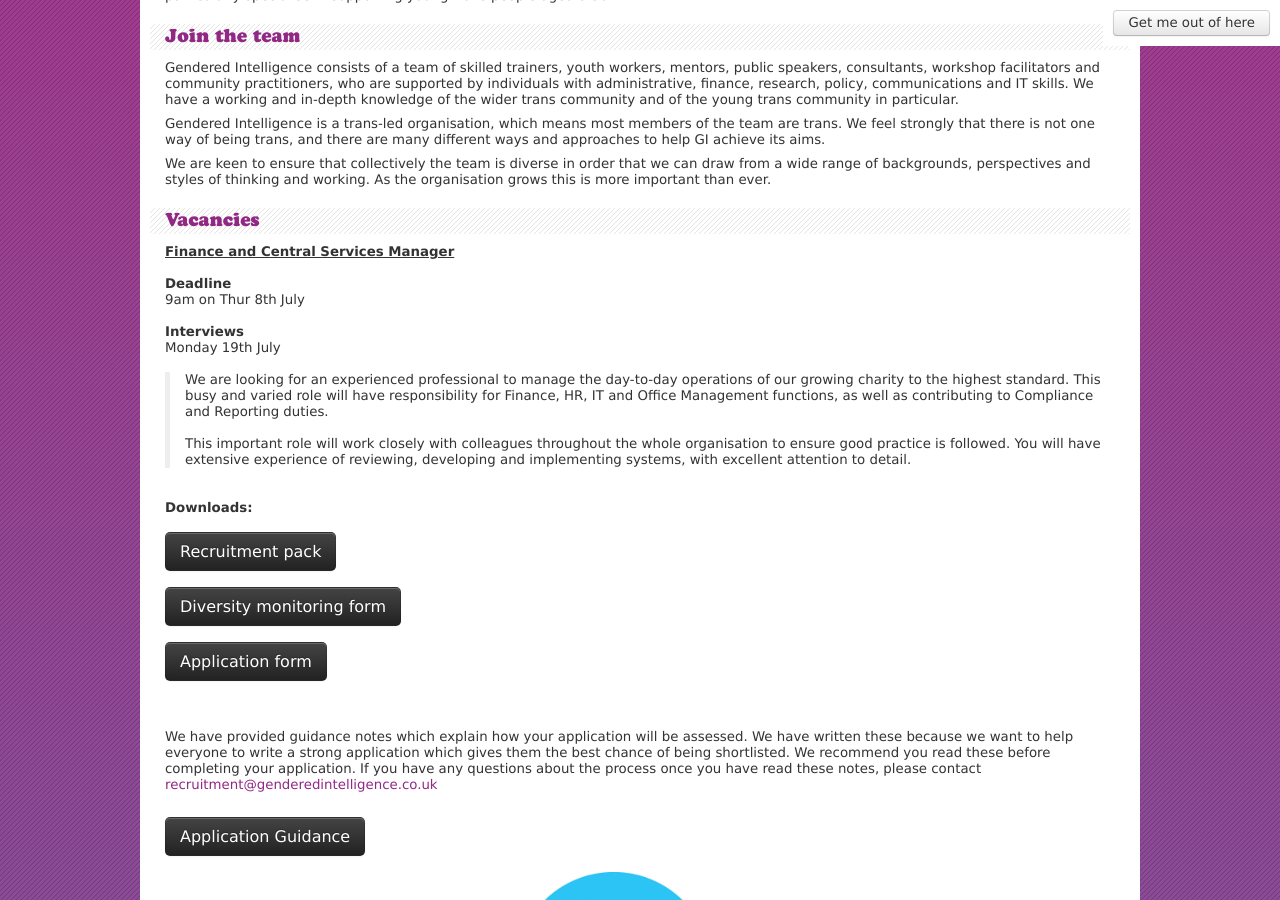
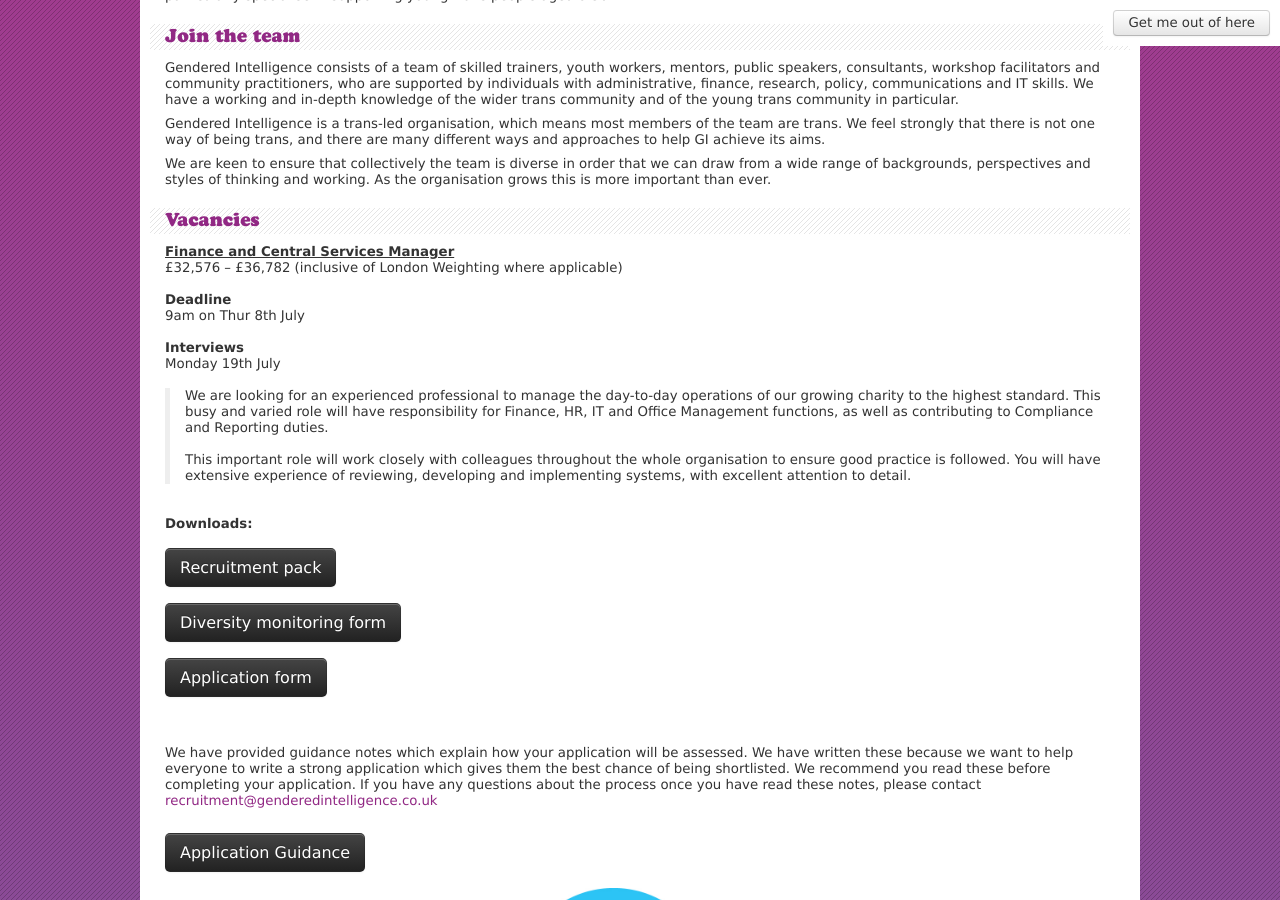
Before and after one commit to gracehagger/genderedintelligence.co.uk, a Jekyll site: the page built from about/join-the-team.html, in a window 1280 px wide and 900 px high, scrolled down 554 px. Built offline with Jekyll 4.4.1, drawn with Linux system fonts in a browser that asks for light colours; nearby versions of some CDN libraries.

Commit message:
Update join-the-team.html

```diff
--- a/about/join-the-team.html
+++ b/about/join-the-team.html
@@ -43,7 +43,8 @@
 
 <h2>Vacancies</h2>
 
-<b><u>Finance and Central Services Manager</u></b><br><br>
+<b><u>Finance and Central Services Manager</u></b><br>
+£32,576 – £36,782 (inclusive of London Weighting where applicable)<br><br>
 
 <b>Deadline</b><br>
 9am on Thur 8th July
```
